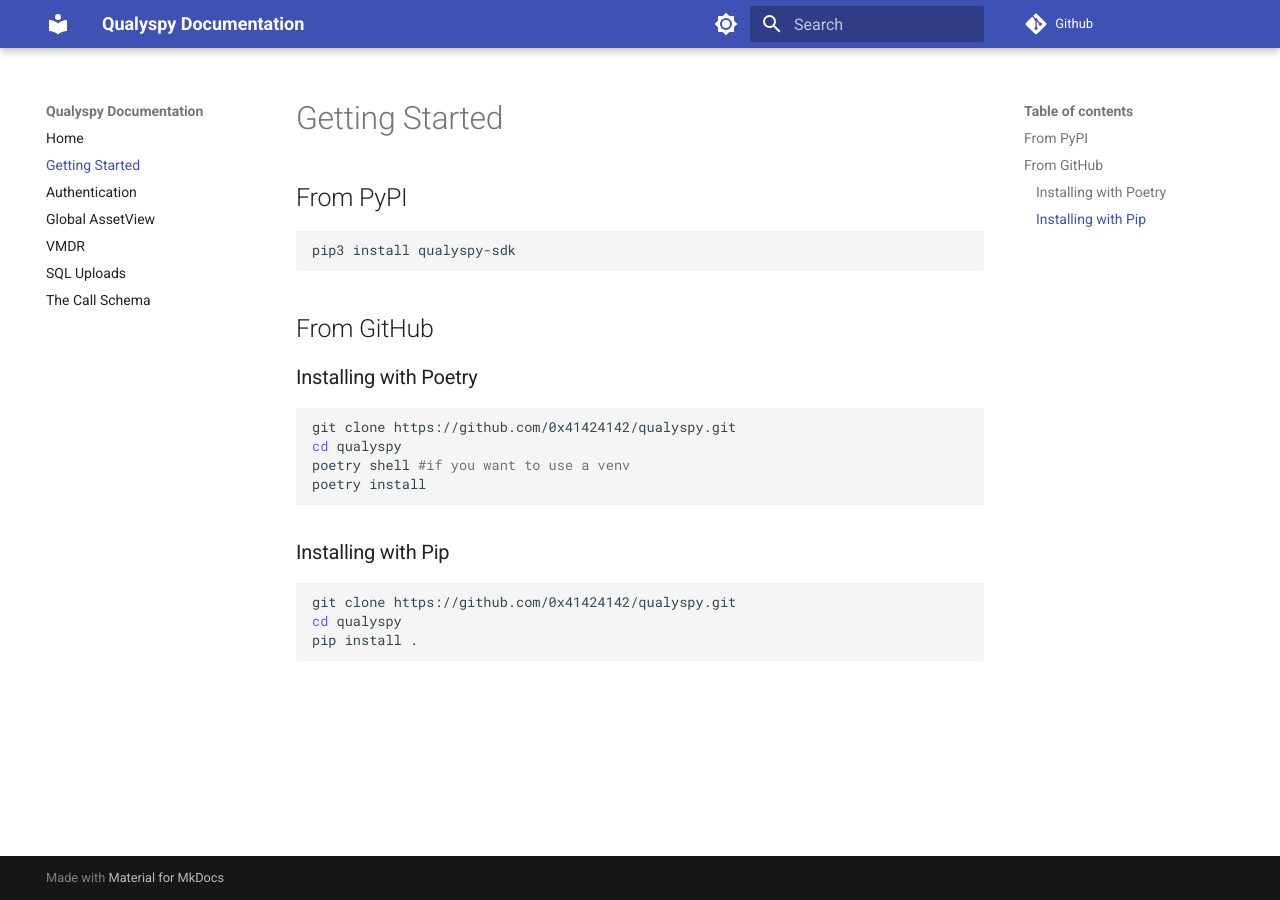
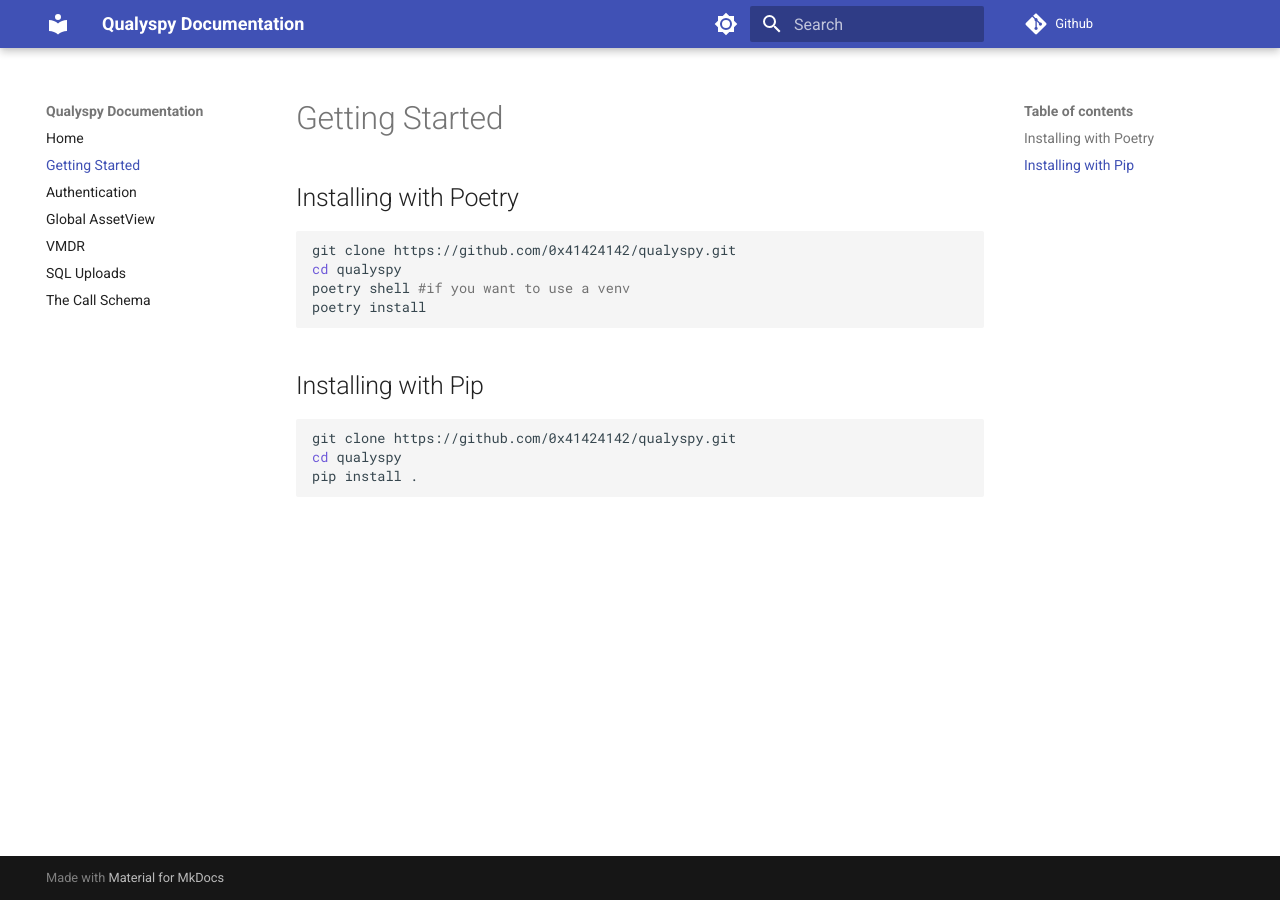
Before and after one commit to 0x41424142/qualysdk, an MkDocs documentation site: the page built from docs/quickstart.md, in a window 1280 px wide. Built offline with MkDocs 1.6.1 and Material for MkDocs 9.7.7, drawn with Linux system fonts in a browser that asks for light colours; comment, search, counter and statistics services are not loaded.

Commit message:
Update quickstart.md

````diff
--- a/docs/quickstart.md
+++ b/docs/quickstart.md
@@ -1,14 +1,6 @@
 # Getting Started
 
-## From PyPI
-
-```bash
-pip3 install qualyspy-sdk
-```
-
-## From GitHub
-
-### Installing with Poetry
+## Installing with Poetry
 
 ```bash
 git clone https://github.com/0x41424142/qualyspy.git
@@ -17,7 +9,7 @@
 poetry install
 ```
 
-### Installing with Pip
+## Installing with Pip
 
 ```bash
 git clone https://github.com/0x41424142/qualyspy.git
````
